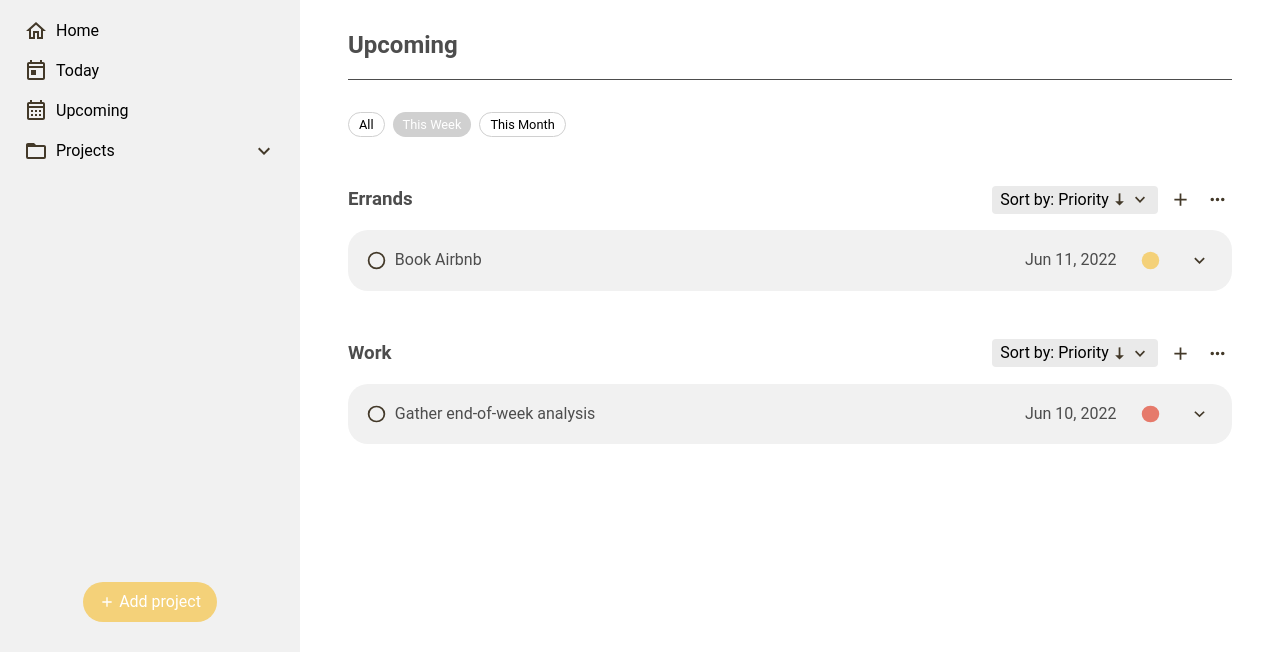
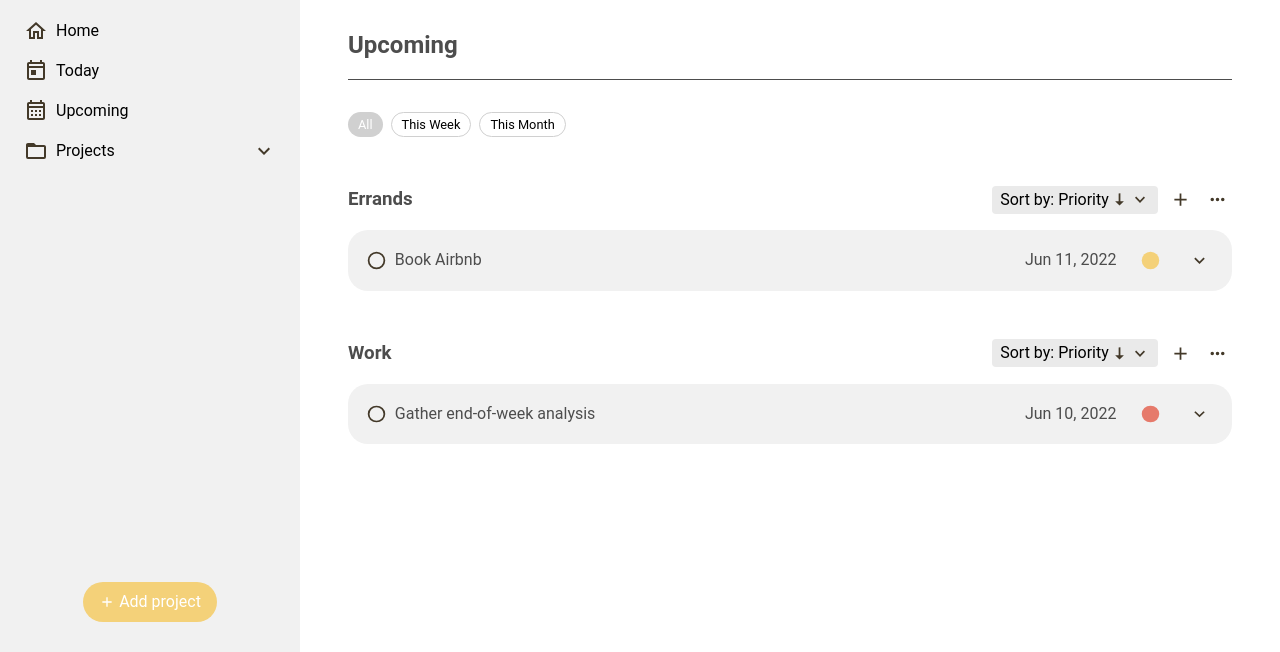
Before and after one commit to hannahkim313/to-do-list, a website built with webpack: page dist/index.html in a window 1280 px wide. Both pictures are taken after a click on the button "Upcoming". Shown: the part 90-742 px from the top of the page. Built offline with nearby package versions, Linux system fonts and the light colour scheme.

Commit message:
Change default active filter button in 'Upcoming' page

```diff
--- a/src/css/style.css
+++ b/src/css/style.css
@@ -611,7 +611,7 @@ header .logo {
     transition: all 0.2s ease;
 }
 
-.upcoming.page .filters button:nth-child(2) {
+.upcoming.page .filters button:first-child {
     color: var(--color-text-1-inverted);
 
     background-color: var(--color-brand-2-dark);
@@ -619,7 +619,7 @@ header .logo {
     border-radius: 32px;
 }
 
-.upcoming.page .filters button:nth-child(odd) {
+.upcoming.page .filters button:not(:first-child) {
     background: none;
     border: 1px solid var(--color-brand-2-dark);
     border-radius: 32px;
```
